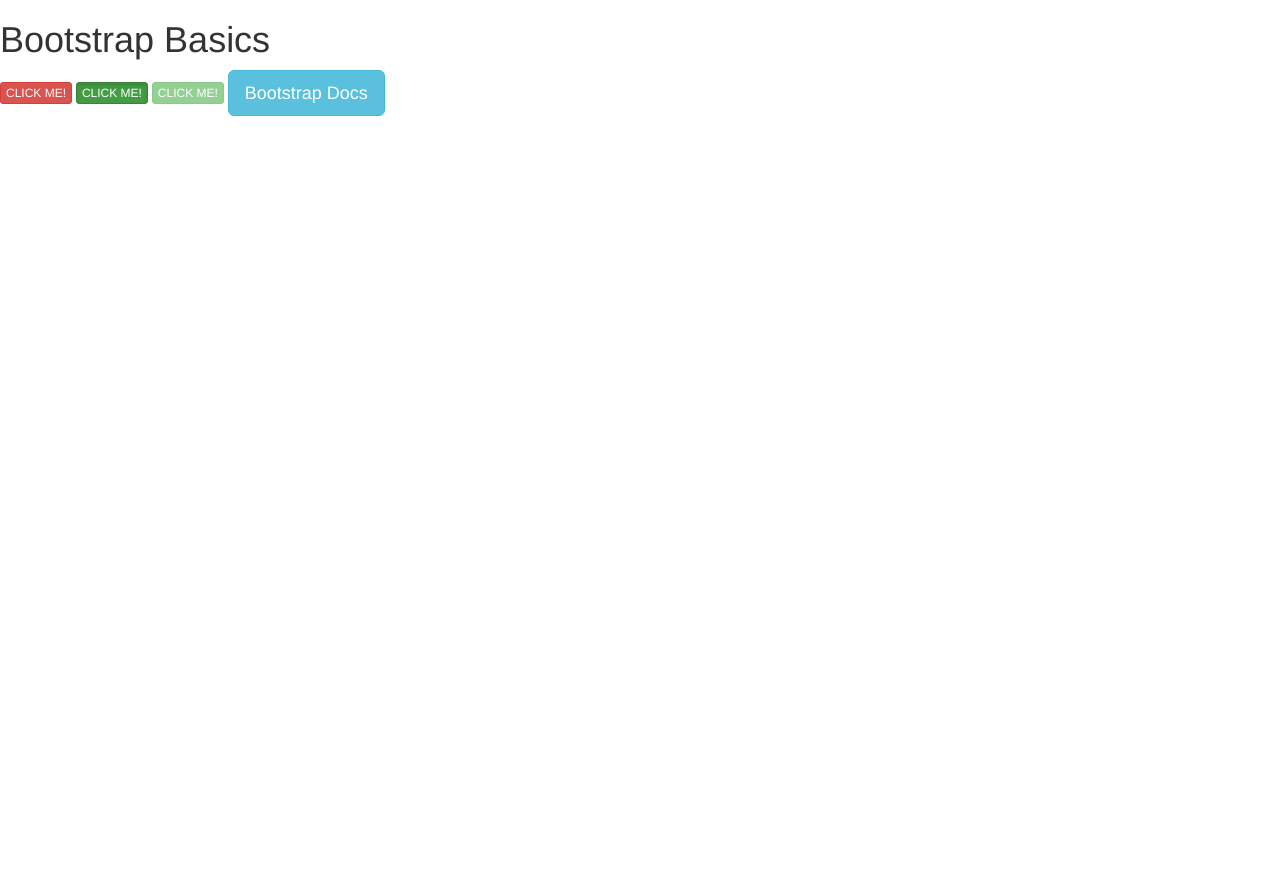
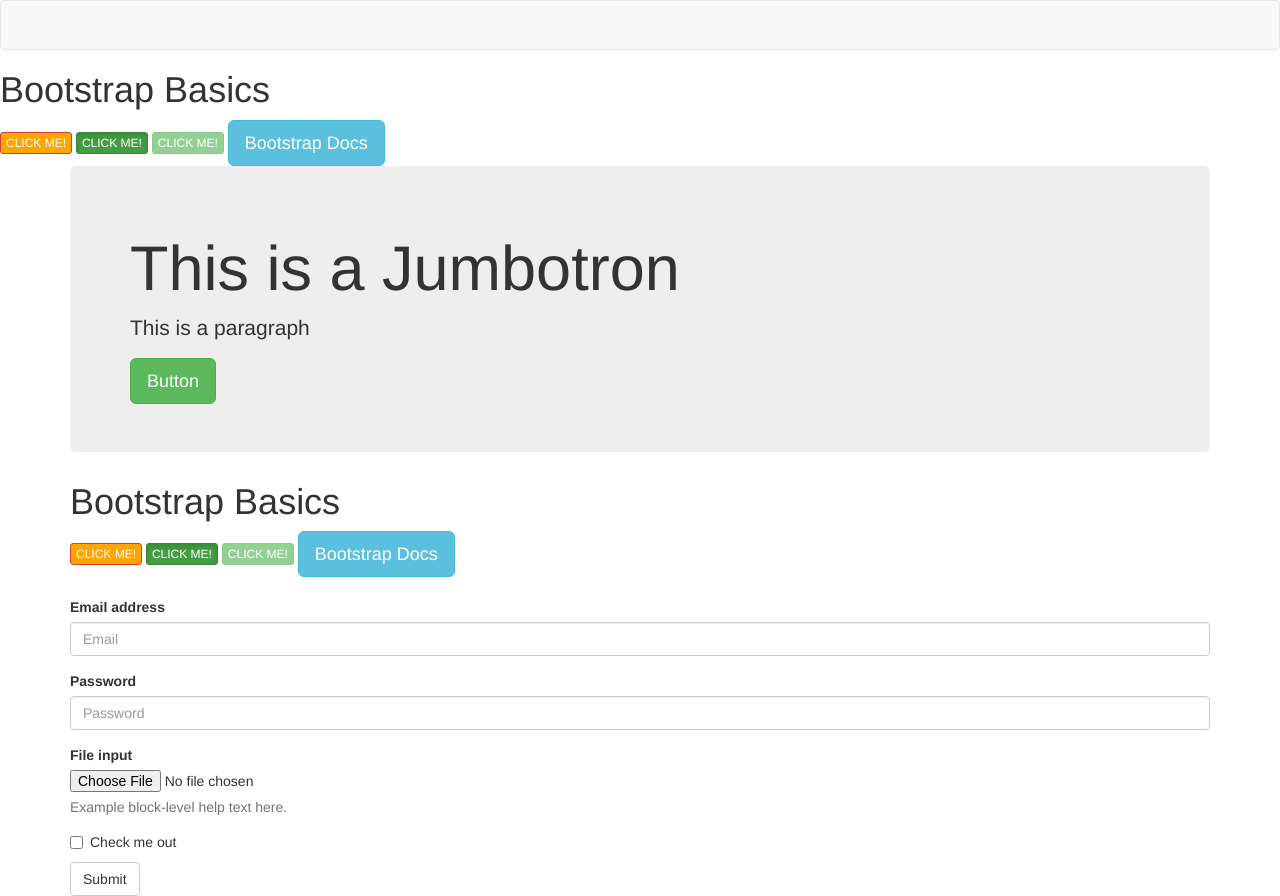
Before and after one commit to ddang9390/Bootstrap-Tut, a plain HTML site: page basics.html in a window 1280 px wide. Before the commit the page ends 800 px from the top, so only its background shows below. Drawn offline with nearby package versions, Linux system fonts and the light colour scheme.

Commit message:
Jumbotron, form, and container

```diff
--- a/basics.html
+++ b/basics.html
@@ -4,16 +4,65 @@
 		<title>Bootstrap Basics</title>
 		<!--<link rel="stylesheet" type="text/css" href="bootstrap-3.3.7-dist/bootstrap-3.3.7-dist/css/bootstrap.css">-->
 		<link rel="stylesheet" type="text/css" href="https://maxcdn.bootstrapcdn.com/bootstrap/3.3.7/css/bootstrap.min.css">
+		<style type="text/css">
+			.btn-danger{
+				background: orange;
+			}
+		</style>
 
 	</head>
 
 	<body>
+		<nav class="navbar navbar-default">
+		</nav>
+
 		<h1>Bootstrap Basics</h1>
 		<button class="btn btn-danger btn-xs">CLICK ME!</button>
 		<button class="btn btn-success btn-xs active">CLICK ME!</button>
 		<button class="btn btn-success btn-xs" disabled="disabled">CLICK ME!</button>
 
 		<a href="http://www.getbootstrap.com" class="btn btn-info btn-lg">Bootstrap Docs</a>
+
+		<div class="container">
+			<div class="jumbotron">
+				<h1>This is a Jumbotron</h1>
+
+				<p>This is a paragraph</p>
+				<button class="btn btn-success btn-lg">Button</button>
+			</div>
+
+			<h1>Bootstrap Basics</h1>
+			<button class="btn btn-danger btn-xs">CLICK ME!</button>
+			<button class="btn btn-success btn-xs active">CLICK ME!</button>
+			<button class="btn btn-success btn-xs" disabled="disabled">CLICK ME!</button>
+
+			<a href="http://www.getbootstrap.com" class="btn btn-info btn-lg">Bootstrap Docs</a>
+			<br><br>
+
+			<form>
+			  <div class="form-group">
+				<label for="exampleInputEmail1">Email address</label>
+				<input type="email" class="form-control" id="exampleInputEmail1" placeholder="Email">
+			  </div>
+			  <div class="form-group">
+				<label for="exampleInputPassword1">Password</label>
+				<input type="password" class="form-control" id="exampleInputPassword1" placeholder="Password">
+			  </div>
+			  <div class="form-group">
+				<label for="exampleInputFile">File input</label>
+				<input type="file" id="exampleInputFile">
+				<p class="help-block">Example block-level help text here.</p>
+			  </div>
+			  <div class="checkbox">
+				<label>
+				  <input type="checkbox"> Check me out
+				</label>
+			  </div>
+			  <button type="submit" class="btn btn-default">Submit</button>
+			</form>
+		</div>
+
+
+
 	</body>
-
 </html>
```
